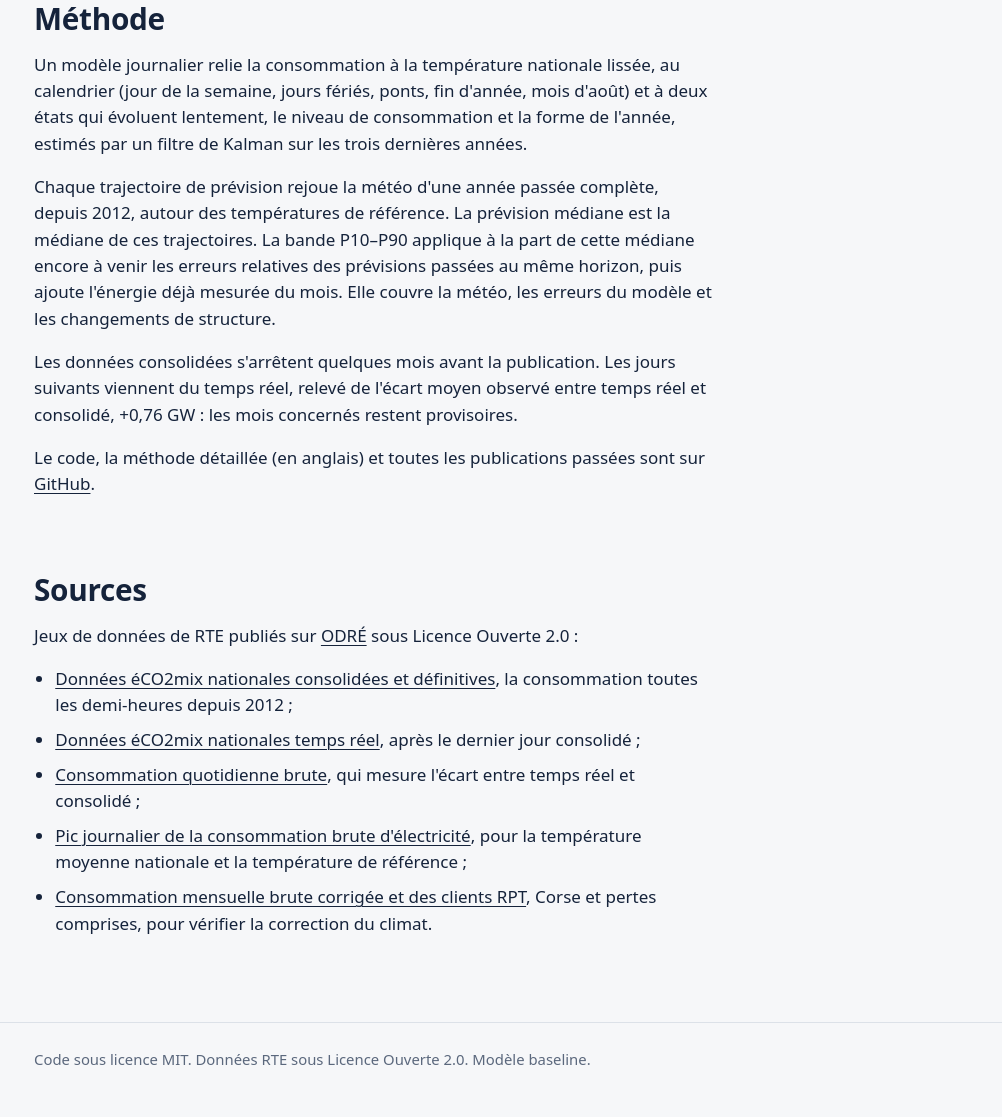
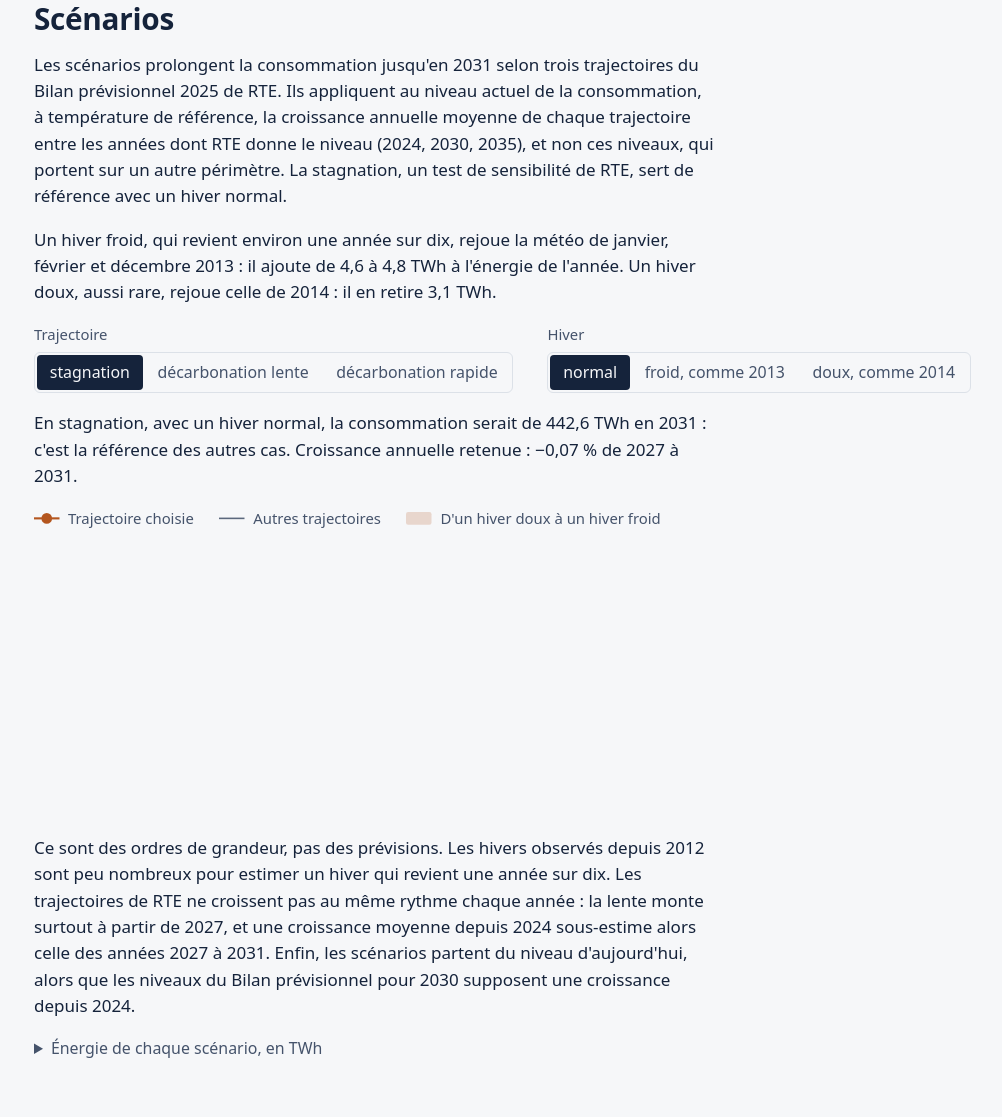
Before and after one commit to zkyasin/france-load-forecast, a website built with Vite: page web/index.html in a window 1280 px wide. Shown: the part 3585-4702 px from the top of the page, without its empty margins (45-1047 px from the left). Built offline with nearby package versions, Linux system fonts and the light colour scheme; files whose address does not match are found by name; what @observablehq/plot would draw is missing.

Commit message:
feat(web): explore the BP2025 scenarios to 2031
The reader chooses a trajectory and a winter. The chart draws the three
trajectories for that winter, the chosen one with the range from a mild
to a cold winter, and the text compares the last year with the
reference, stagnation with a normal winter. The effect of a cold winter
is given as a range: 29 February makes it larger in 2028. The Sources
section links the chapter of the Bilan prévisionnel the trajectories
come from.

```diff
--- a/web/index.html
+++ b/web/index.html
@@ -242,6 +242,74 @@
         </details>
       </section>
 
+      <section aria-labelledby="scenarios-title">
+        <h2 id="scenarios-title">Scénarios</h2>
+        <p class="prose">
+          Les scénarios prolongent la consommation jusqu'en 2031 selon trois trajectoires du Bilan
+          prévisionnel 2025 de RTE. Ils appliquent au niveau actuel de la consommation, à
+          température de référence, la croissance annuelle moyenne de chaque trajectoire entre les
+          années dont RTE donne le niveau (2024, 2030, 2035), et non ces niveaux, qui portent sur un
+          autre périmètre. La stagnation, un test de sensibilité de RTE, sert de référence avec un
+          hiver normal.
+        </p>
+        <p class="prose" id="scenarios-winters"></p>
+        <div class="controls">
+          <fieldset class="choice" id="scenario-trajectory">
+            <legend>Trajectoire</legend>
+            <div class="options"></div>
+          </fieldset>
+          <fieldset class="choice" id="scenario-winter">
+            <legend>Hiver</legend>
+            <div class="options"></div>
+          </fieldset>
+        </div>
+        <p class="prose" id="scenarios-result" aria-live="polite"></p>
+        <ul class="legend">
+          <li>
+            <svg class="key" viewBox="0 0 24 12" aria-hidden="true">
+              <line class="chosen" x1="0" y1="6" x2="24" y2="6" />
+              <circle class="chosen" cx="12" cy="6" r="4" />
+            </svg>
+            Trajectoire choisie
+          </li>
+          <li>
+            <svg class="key" viewBox="0 0 24 12" aria-hidden="true">
+              <line class="other" x1="0" y1="6" x2="24" y2="6" />
+            </svg>
+            Autres trajectoires
+          </li>
+          <li>
+            <svg class="key" viewBox="0 0 24 12" aria-hidden="true">
+              <rect class="band" x="0" y="0" width="24" height="12" rx="2" />
+            </svg>
+            D'un hiver doux à un hiver froid
+          </li>
+        </ul>
+        <figure class="chart narrow">
+          <div
+            class="plot"
+            id="scenarios-plot"
+            role="img"
+            aria-label="Énergie de chaque année jusqu'en 2031 selon trois trajectoires de consommation"
+          ></div>
+        </figure>
+        <p class="prose">
+          Ce sont des ordres de grandeur, pas des prévisions. Les hivers observés depuis 2012 sont
+          peu nombreux pour estimer un hiver qui revient une année sur dix. Les trajectoires de RTE
+          ne croissent pas au même rythme chaque année : la lente monte surtout à partir de 2027,
+          et une croissance moyenne depuis 2024 sous-estime alors celle des années 2027 à 2031.
+          Enfin, les scénarios partent du niveau d'aujourd'hui, alors que les niveaux du Bilan
+          prévisionnel pour 2030 supposent une croissance depuis 2024.
+        </p>
+        <details>
+          <summary id="scenarios-values">Énergie de chaque scénario, en TWh</summary>
+          <!-- biome-ignore lint/a11y/noNoninteractiveTabindex: the keyboard must reach a table that scrolls -->
+          <section class="table-scroll" tabindex="0" aria-labelledby="scenarios-values">
+            <table id="scenarios-table"></table>
+          </section>
+        </details>
+      </section>
+
       <section class="prose" aria-labelledby="method-title">
         <h2 id="method-title">Méthode</h2>
         <p>
@@ -307,6 +375,13 @@
             >, Corse et pertes comprises, pour vérifier la correction du climat.
           </li>
         </ul>
+        <p>
+          Les trajectoires des scénarios viennent du
+          <a
+            href="https://assets.rte-france.com/prod/public/2025-12/2025-12-23-bilan-previsionnel-2025-consommation.pdf"
+            >Bilan prévisionnel 2025-2035 de RTE, chapitre « La consommation d'électricité »</a
+          >, publié le 23 décembre 2025, p. 10, 11 et 35.
+        </p>
       </section>
     </main>
 
--- a/web/src/chart.ts
+++ b/web/src/chart.ts
@@ -65,8 +65,13 @@ export function drawIn(box: HTMLElement, draw: (width: number, colors: Colors) =
   return redraw;
 }
 
-/** Replaces the content of `table`: one row per entry of `body`, its first cell as a row header. */
-export function fillTable(table: HTMLTableElement, header: string[], body: string[][]): void {
+/** Replaces the content of `table`: one row per entry of `body`, its first cells as row headers. */
+export function fillTable(
+  table: HTMLTableElement,
+  header: string[],
+  body: string[][],
+  rowHeaders = 1,
+): void {
   table.replaceChildren();
   const head = table.createTHead().insertRow();
   for (const text of header) {
@@ -79,8 +84,8 @@ export function fillTable(table: HTMLTableElement, header: string[], body: strin
   for (const values of body) {
     const row = rows.insertRow();
     values.forEach((text, index) => {
-      const cell = document.createElement(index === 0 ? "th" : "td");
-      if (index === 0) cell.setAttribute("scope", "row");
+      const cell = document.createElement(index < rowHeaders ? "th" : "td");
+      if (index < rowHeaders) cell.setAttribute("scope", "row");
       cell.textContent = text;
       row.append(cell);
     });
--- a/web/src/data.ts
+++ b/web/src/data.ts
@@ -112,6 +112,35 @@ export interface Model {
   thermosensitivity: { winter: number; by_temperature: Gradient[] };
 }
 
+/** A consumption trajectory of RTE's Bilan prévisionnel 2025. */
+export interface Trajectory {
+  label: string;
+  pages: string;
+  // Growth of each year, in %.
+  growth_pct: Record<string, number>;
+}
+
+/** The energy of a year under a trajectory and a winter: normal, cold or mild. */
+export interface Case {
+  year: number;
+  trajectory: string;
+  winter: string;
+  annual_energy: number;
+  winter_energy: number;
+  months: number[];
+}
+
+export interface Scenarios {
+  published: string;
+  model_id: string;
+  source: string;
+  years: number[];
+  trajectories: Record<string, Trajectory>;
+  // The observed year whose winter months a cold or mild winter replays, for each year.
+  replayed_winters: { year: number; winter: string; weather_year: number }[];
+  cases: Case[];
+}
+
 export interface Bundle {
   meta: Meta;
   forecast: Forecast;
@@ -119,6 +148,7 @@ export interface Bundle {
   accuracy: Accuracy;
   gaps: Gaps;
   model: Model;
+  scenarios: Scenarios;
 }
 
 async function get<T>(path: string): Promise<T> {
@@ -131,15 +161,16 @@ async function get<T>(path: string): Promise<T> {
 
 /** The last published bundle. */
 export async function latest(): Promise<Bundle> {
-  const [meta, forecast, history, accuracy, gaps, model] = await Promise.all([
+  const [meta, forecast, history, accuracy, gaps, model, scenarios] = await Promise.all([
     get<Meta>("data/latest/meta.json"),
     get<Forecast>("data/latest/forecast.json"),
     get<History>("data/latest/history.json"),
     get<Accuracy>("data/latest/accuracy.json"),
     get<Gaps>("data/latest/gaps.json"),
     get<Model>("data/latest/model.json"),
+    get<Scenarios>("data/latest/scenarios.json"),
   ]);
-  return { meta, forecast, history, accuracy, gaps, model };
+  return { meta, forecast, history, accuracy, gaps, model, scenarios };
 }
 
 /** Dates of all publications, oldest first. */
--- a/web/src/main.ts
+++ b/web/src/main.ts
@@ -7,6 +7,7 @@ import { latest, type Meta, publications } from "./data";
 import * as forecast from "./forecast";
 import { dayName, daysSince, NBSP, signed } from "./format";
 import * as gaps from "./gaps";
+import * as scenarios from "./scenarios";
 import * as temperature from "./temperature";
 
 // The bundle is published every Monday: an older one means that an update did not run.
@@ -48,6 +49,7 @@ async function main(): Promise<void> {
   gaps.render(bundle.gaps);
   temperature.render(bundle.model);
   annual.render(bundle.history.years);
+  scenarios.render(bundle.scenarios);
   method(bundle.meta);
 }
 
--- /dev/null
+++ b/web/src/scenarios.ts
@@ -0,0 +1,296 @@
+/** The energy of each year to 2031 under a trajectory of RTE's Bilan prévisionnel 2025 and a winter. */
+
+import * as Plot from "@observablehq/plot";
+import { byId, type Colors, drawIn, fillTable, frame, tipStyle } from "./chart";
+import type { Scenarios } from "./data";
+import { capitalize, NBSP, number, signed, twh } from "./format";
+
+export interface Choice {
+  trajectory: string;
+  winter: string;
+}
+
+/** The case the others are compared with. */
+const REFERENCE: Choice = { trajectory: "stagnation", winter: "normal" };
+
+const WINTERS: Record<string, string> = { normal: "normal", cold: "froid", mild: "doux" };
+
+const signedTwh = (value: number): string => `${signed(value)}${NBSP}TWh`;
+
+/** "décarbonation lente": the label of a trajectory without its note, as inside a sentence. */
+export function trajectoryName(scenarios: Scenarios, key: string): string {
+  const label = (scenarios.trajectories[key]?.label ?? key).replace(/\s*\(.*\)$/, "");
+  return label.charAt(0).toLowerCase() + label.slice(1);
+}
+
+export function energy(scenarios: Scenarios, year: number, choice: Choice): number {
+  const found = scenarios.cases.find(
+    (c) => c.year === year && c.trajectory === choice.trajectory && c.winter === choice.winter,
+  );
+  if (found === undefined) {
+    throw new Error(`aucun scénario pour ${year}, ${choice.trajectory}, ${choice.winter}`);
+  }
+  return found.annual_energy;
+}
+
+/** The observed year whose weather a cold or mild winter replays, unless it changes with the year. */
+export function weatherYear(scenarios: Scenarios, winter: string): number | undefined {
+  const years = new Set(
+    scenarios.replayed_winters.filter((r) => r.winter === winter).map((r) => r.weather_year),
+  );
+  const [only] = years;
+  return years.size === 1 ? only : undefined;
+}
+
+/** "4,6 TWh", or "de 4,6 à 4,8 TWh" when the size of the effects differs once rounded. */
+function size(values: number[]): string {
+  const sizes = values.map(Math.abs);
+  const [low, high] = [Math.min(...sizes), Math.max(...sizes)];
+  return number(low) === number(high) ? twh(low) : `de ${number(low)} à ${twh(high)}`;
+}
+
+/** What a cold, then a mild winter does to the reference, and the years whose weather they replay. */
+export function wintersText(scenarios: Scenarios): string {
+  const [cold, mild] = (["cold", "mild"] as const).map((winter) => {
+    const effects = scenarios.years.map(
+      (year) =>
+        energy(scenarios, year, { ...REFERENCE, winter }) - energy(scenarios, year, REFERENCE),
+    );
+    return {
+      raises: (effects[0] ?? 0) >= 0,
+      size: size(effects),
+      year: weatherYear(scenarios, winter),
+    };
+  });
+  if (cold === undefined || mild === undefined) return "";
+  return (
+    "Un hiver froid, qui revient environ une année sur dix, rejoue la météo de janvier, février " +
+    `et décembre ${cold.year ?? "d'une année passée"} : il ${cold.raises ? "ajoute" : "retire"} ` +
+    `${cold.size} à l'énergie de l'année. Un hiver doux, aussi rare, rejoue celle ` +
+    `${mild.year === undefined ? "d'une autre année" : `de ${mild.year}`} : il ` +
+    `${mild.raises ? "y ajoute" : "en retire"} ${mild.size}.`
+  );
+}
+
+/** "+0,84 % de 2027 à 2030, puis +1,45 % en 2031". */
+export function growth(rates: Record<string, number>): string {
+  const runs: { from: string; to: string; rate: number }[] = [];
+  for (const [year, rate] of Object.entries(rates)) {
+    const last = runs.at(-1);
+    if (last !== undefined && last.rate === rate) last.to = year;
+    else runs.push({ from: year, to: year, rate });
+  }
+  return runs
+    .map(
+      ({ from, to, rate }) =>
+        `${signed(rate, 2)}${NBSP}% ${from === to ? `en ${from}` : `de ${from} à ${to}`}`,
+    )
+    .join(", puis ");
+}
+
+/** The energy of the last year for `choice`, against the reference, and the growth it assumes. */
+export function result(scenarios: Scenarios, choice: Choice): string {
+  const year = scenarios.years.at(-1);
+  if (year === undefined) return "";
+  const value = energy(scenarios, year, choice);
+  const start =
+    `En ${trajectoryName(scenarios, choice.trajectory)}, avec un hiver ` +
+    `${WINTERS[choice.winter] ?? choice.winter}, la consommation serait de ${twh(value)} en ${year}`;
+  const compared =
+    choice.trajectory === REFERENCE.trajectory && choice.winter === REFERENCE.winter
+      ? " : c'est la référence des autres cas."
+      : `, soit ${signedTwh(value - energy(scenarios, year, REFERENCE))} par rapport à la ` +
+        `${trajectoryName(scenarios, REFERENCE.trajectory)}, avec un hiver normal.`;
+  const rates = scenarios.trajectories[choice.trajectory]?.growth_pct;
+  const assumed = rates === undefined ? "" : ` Croissance annuelle retenue : ${growth(rates)}.`;
+  return start + compared + assumed;
+}
+
+export function tipText(scenarios: Scenarios, year: number, winter: string): string {
+  return [
+    `${year}, hiver ${WINTERS[winter] ?? winter}`,
+    ...Object.keys(scenarios.trajectories).map(
+      (trajectory) =>
+        `${capitalize(trajectoryName(scenarios, trajectory))} : ` +
+        twh(energy(scenarios, year, { trajectory, winter })),
+    ),
+  ].join("\n");
+}
+
+function plot(scenarios: Scenarios, choice: Choice, width: number, colors: Colors) {
+  const { years } = scenarios;
+  const last = years.at(-1);
+  const points = Object.keys(scenarios.trajectories).flatMap((trajectory) =>
+    years.map((year) => ({
+      year,
+      trajectory,
+      name: trajectoryName(scenarios, trajectory),
+      energy: energy(scenarios, year, { trajectory, winter: choice.winter }),
+    })),
+  );
+  const chosen = points.filter((point) => point.trajectory === choice.trajectory);
+  const others = points.filter((point) => point.trajectory !== choice.trajectory);
+  const winters = years.map((year) => ({
+    year,
+    mild: energy(scenarios, year, { ...choice, winter: "mild" }),
+    cold: energy(scenarios, year, { ...choice, winter: "cold" }),
+  }));
+  const energies = scenarios.cases.map((c) => c.annual_energy);
+  // A halo of the background keeps each name readable where it crosses the band.
+  const label = {
+    x: "year",
+    y: "energy",
+    text: "name",
+    dy: -14,
+    textAnchor: "end" as const,
+    stroke: colors.paper,
+    strokeWidth: 3,
+    paintOrder: "stroke",
+  };
+  return Plot.plot({
+    ...frame(width, colors),
+    height: 280,
+    marginLeft: 36,
+    marginRight: 12,
+    x: { inset: 16, ticks: years, tickFormat: String, tickSize: 0, label: null },
+    y: {
+      grid: true,
+      domain: [
+        10 * Math.floor(Math.min(...energies) / 10),
+        10 * Math.ceil(Math.max(...energies) / 10),
+      ],
+      ticks: 5,
+      tickSize: 0,
+      label: "TWh",
+      labelArrow: "none",
+      tickFormat: (value: number) => number(value, 0),
+    },
+    marks: [
+      Plot.areaY(winters, {
+        x: "year",
+        y1: "mild",
+        y2: "cold",
+        fill: colors.forecast,
+        fillOpacity: 0.2,
+      }),
+      Plot.lineY(others, {
+        x: "year",
+        y: "energy",
+        z: "trajectory",
+        stroke: colors.muted,
+        strokeWidth: 1.5,
+      }),
+      Plot.lineY(chosen, { x: "year", y: "energy", stroke: colors.forecast, strokeWidth: 2 }),
+      Plot.dot(chosen, {
+        x: "year",
+        y: "energy",
+        r: 4,
+        fill: colors.forecast,
+        stroke: colors.paper,
+        strokeWidth: 2,
+      }),
+      // Each line is named at its end, in the colors of the text.
+      Plot.text(
+        others.filter((point) => point.year === last),
+        { ...label, fill: colors.muted },
+      ),
+      Plot.text(
+        chosen.filter((point) => point.year === last),
+        { ...label, fill: colors.ink },
+      ),
+      Plot.ruleX(years, Plot.pointerX({ stroke: colors.muted, strokeOpacity: 0.5 })),
+      Plot.tip(
+        years,
+        Plot.pointerX({
+          x: (year: number) => year,
+          y: (year: number) => energy(scenarios, year, choice),
+          title: (year: number) => tipText(scenarios, year, choice.winter),
+          ...tipStyle(colors),
+        }),
+      ),
+    ],
+  });
+}
+
+/** Radio buttons for `options` in `fieldset`, the one of value `checked` chosen. */
+function fillChoice(
+  fieldset: HTMLElement,
+  options: { value: string; label: string }[],
+  checked: string,
+): void {
+  const box = fieldset.querySelector(".options");
+  if (box === null) throw new Error(`#${fieldset.id} has no options`);
+  box.replaceChildren(
+    ...options.map(({ value, label }) => {
+      const input = document.createElement("input");
+      input.type = "radio";
+      input.name = fieldset.id;
+      input.value = value;
+      input.checked = value === checked;
+      const text = document.createElement("span");
+      text.textContent = label;
+      const wrapper = document.createElement("label");
+      wrapper.append(input, text);
+      return wrapper;
+    }),
+  );
+}
+
+function showTable(scenarios: Scenarios): void {
+  const trajectories = Object.keys(scenarios.trajectories);
+  fillTable(
+    byId<HTMLTableElement>("scenarios-table"),
+    ["Année", "Hiver", ...trajectories.map((key) => capitalize(trajectoryName(scenarios, key)))],
+    scenarios.years.flatMap((year) =>
+      Object.keys(WINTERS).map((winter) => [
+        String(year),
+        WINTERS[winter] ?? winter,
+        ...trajectories.map((trajectory) =>
+          number(energy(scenarios, year, { trajectory, winter })),
+        ),
+      ]),
+    ),
+    // The year and the winter both name a row: three rows share each year.
+    2,
+  );
+}
+
+export function render(scenarios: Scenarios): void {
+  const choice: Choice = { ...REFERENCE };
+  byId("scenarios-winters").textContent = wintersText(scenarios);
+  fillChoice(
+    byId("scenario-trajectory"),
+    Object.keys(scenarios.trajectories).map((key) => ({
+      value: key,
+      label: trajectoryName(scenarios, key),
+    })),
+    choice.trajectory,
+  );
+  fillChoice(
+    byId("scenario-winter"),
+    Object.entries(WINTERS).map(([value, name]) => {
+      const year = weatherYear(scenarios, value);
+      return { value, label: year === undefined ? name : `${name}, comme ${year}` };
+    }),
+    choice.winter,
+  );
+  const redraw = drawIn(byId("scenarios-plot"), (width, colors) =>
+    plot(scenarios, choice, width, colors),
+  );
+  const describe = () => {
+    byId("scenarios-result").textContent = result(scenarios, choice);
+  };
+  describe();
+  showTable(scenarios);
+
+  for (const [id, key] of [
+    ["scenario-trajectory", "trajectory"],
+    ["scenario-winter", "winter"],
+  ] as const) {
+    byId(id).addEventListener("change", (event) => {
+      choice[key] = (event.target as HTMLInputElement).value;
+      redraw();
+      describe();
+    });
+  }
+}
--- a/web/src/style.css
+++ b/web/src/style.css
@@ -235,6 +235,16 @@ main > section + section {
   stroke: var(--third);
 }
 
+.key .chosen {
+  stroke: var(--forecast);
+  fill: var(--forecast);
+}
+
+.key line.other {
+  stroke: var(--muted);
+  stroke-width: 1.5;
+}
+
 .key .total {
   fill: var(--ink);
 }
@@ -264,6 +274,10 @@ main > section + section {
 #temperature-plot,
 #history-plot {
   min-height: 240px;
+}
+
+#scenarios-plot {
+  min-height: 280px;
 }
 
 .plot svg {
@@ -304,6 +318,12 @@ select {
 }
 
 /* A choice between a few views of a chart: radio buttons drawn as one row of buttons. */
+
+.controls {
+  display: flex;
+  flex-wrap: wrap;
+  column-gap: 2rem;
+}
 
 .choice {
   min-width: 0;
@@ -431,6 +451,11 @@ tbody th {
   white-space: nowrap;
 }
 
+/* The winter, a word, names the row with the year. */
+#scenarios-table :is(th, td):nth-child(2) {
+  text-align: left;
+}
+
 /* The measured energy may be followed by a word: aligned left, its figures stay in line. */
 #forecast-table :is(th, td):last-child {
   text-align: left;
```
Also changed, not shown: web/tests/scenarios.test.ts (added, +60 -0 lines).
